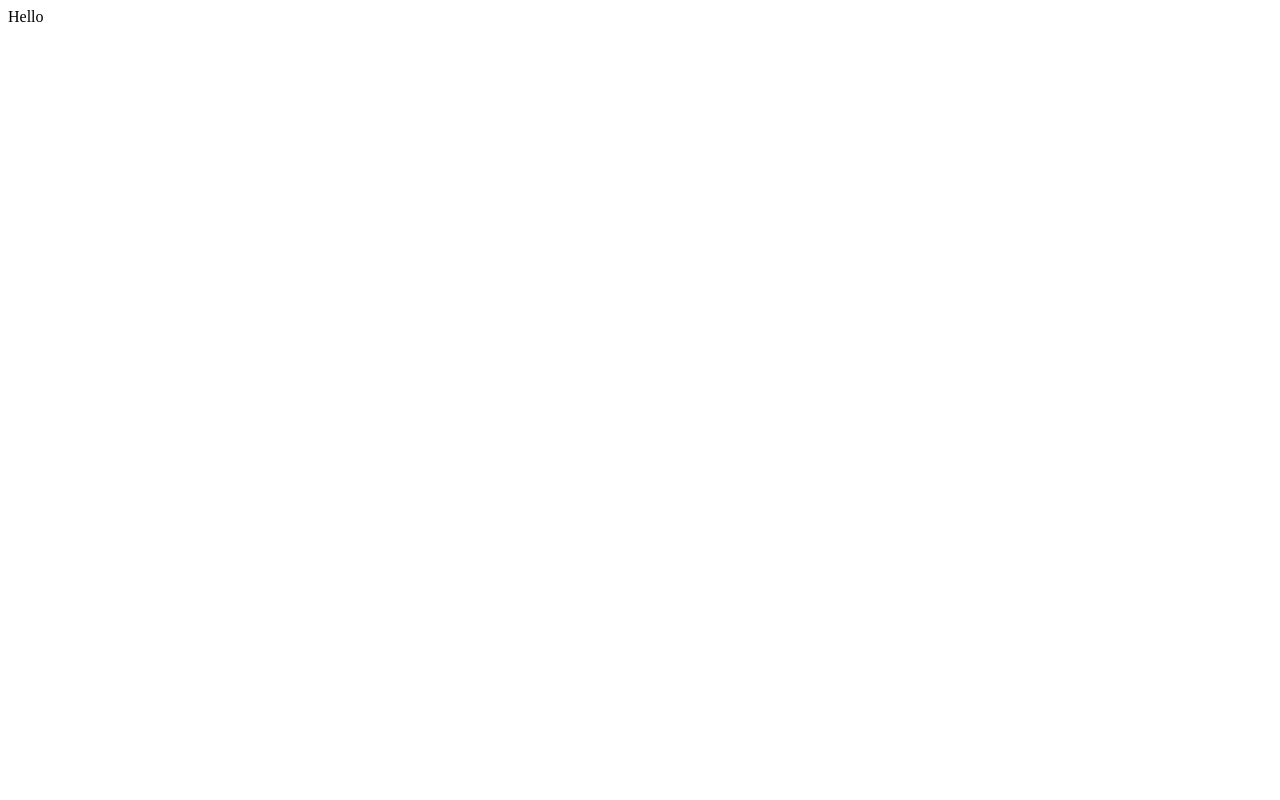
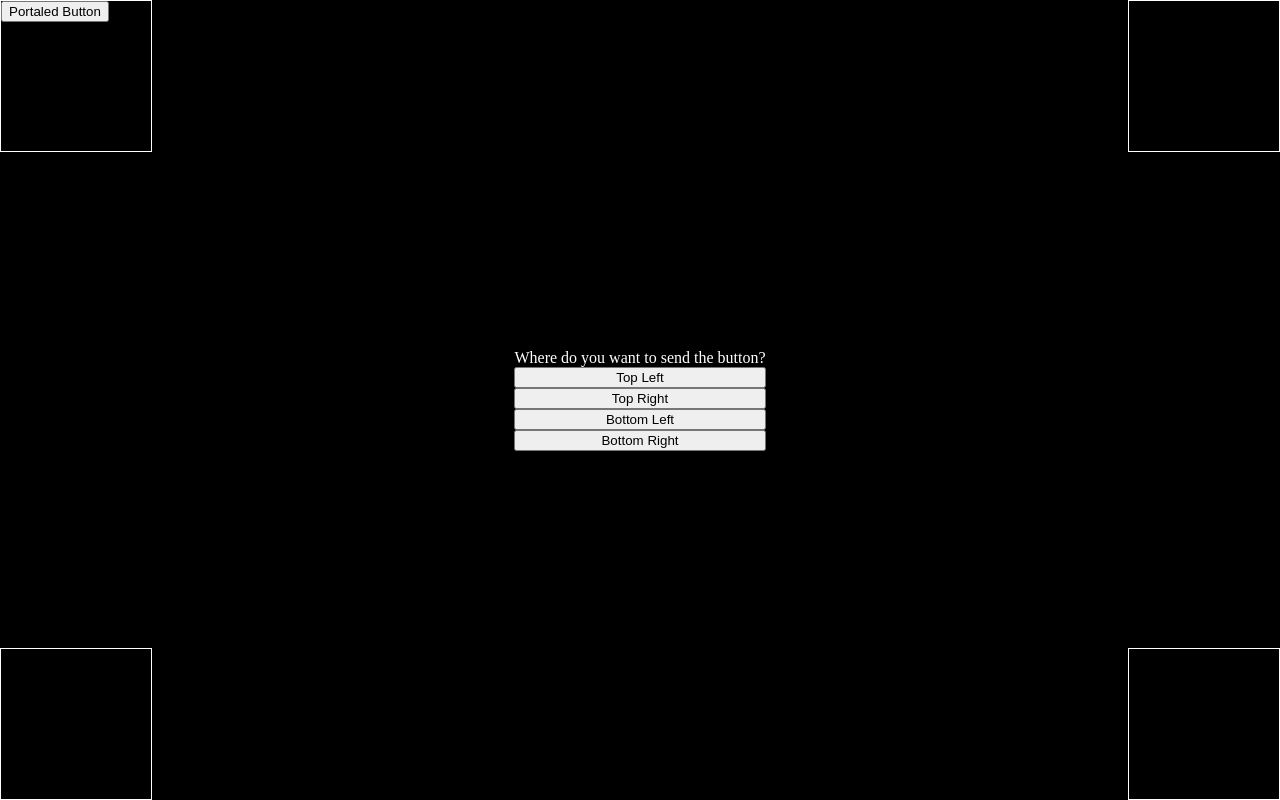
Before and after one commit to ronak-lm/lit-portal, a website built with Vite: page index.html in a window 1280 px wide. Built offline with nearby package versions, Linux system fonts and the light colour scheme.

Commit message:
add dynamic portaling + update readme

```diff
--- a/index.html
+++ b/index.html
@@ -1,13 +1,12 @@
 <!DOCTYPE html>
-<html lang="en">
+<html lang="en" style="width: 100%; height: 100%">
   <head>
     <meta charset="UTF-8" />
     <meta name="viewport" content="width=device-width, initial-scale=1.0" />
     <title>Lit Portal</title>
-    <script type="module" src="/src/index.ts"></script>
+    <script type="module" src="/src/demo.ts"></script>
   </head>
-  <body>
-    <lit-portal to="portal-root" body="Hello"></lit-portal>
-    <div id="portal-root"></div>
+  <body style="width: 100%; height: 100%; margin: 0">
+    <demo-page />
   </body>
 </html>
--- a/package.json
+++ b/package.json
@@ -1,7 +1,7 @@
 {
   "name": "lit-portal",
   "author": "Ronak Manglani <ronak_lm@outlook.com>",
-  "version": "1.0.2",
+  "version": "1.0.3",
   "type": "module",
   "scripts": {
     "dev": "vite",
--- /dev/null
+++ b/src/demo.ts
@@ -0,0 +1,70 @@
+import { LitElement, html } from "lit";
+import { customElement, state } from "lit/decorators.js";
+
+import "./lit-portal.js";
+
+@customElement("demo-page")
+export class DemoPage extends LitElement {
+  @state()
+  location = "top-left";
+
+  render() {
+    return html`
+      <div
+        style="display: flex; align-items: center; justify-content: center; postion: relative; width: 100%; height: 100%; background: black; color: white;"
+      >
+        <!-- Destinations -->
+        <div
+          id="top-left"
+          style="position: absolute; top: 0; left: 0; width: 150px; height: 150px; border: 1px solid white;"
+        ></div>
+        <div
+          id="top-right"
+          style="position: absolute; top: 0; right: 0; width: 150px; height: 150px; border: 1px solid white;"
+        ></div>
+        <div
+          id="bottom-right"
+          style="position: absolute; bottom: 0; right: 0; width: 150px; height: 150px; border: 1px solid white;"
+        ></div>
+        <div
+          id="bottom-left"
+          style="position: absolute; bottom: 0; left: 0; width: 150px; height: 150px; border: 1px solid white;"
+        ></div>
+
+        <!-- Control Panel -->
+        <div id="main" style="display: flex; flex-direction: column;">
+          Where do you want to send the button?
+          <button @click=${() => (this.location = "top-left")}>Top Left</button>
+          <button @click=${() => (this.location = "top-right")}>Top Right</button>
+          <button @click=${() => (this.location = "bottom-left")}>Bottom Left</button>
+          <button @click=${() => (this.location = "bottom-right")}>Bottom Right</button>
+        </div>
+
+        <!-- The Portal Component -->
+        <lit-portal to=${this.location} .body=${html`<test-btn></test-btn>`}></lit-portal>
+      </div>
+    `;
+  }
+
+  // Disabling the shadow root
+  protected createRenderRoot(): Element | ShadowRoot {
+    return this;
+  }
+}
+
+@customElement("test-btn")
+export class TestBtn extends LitElement {
+  connectedCallback() {
+    super.connectedCallback();
+    console.log("<test-btn/> Connected");
+  }
+
+  disconnectedCallback() {
+    super.disconnectedCallback();
+    console.log("<test-btn/> Disconnected");
+  }
+
+  render() {
+    return html`<button>Portaled Button</button>`;
+  }
+}
--- a/src/lit-portal.ts
+++ b/src/lit-portal.ts
@@ -3,22 +3,20 @@ import { customElement, property, state } from "lit/decorators.js";
 
 @customElement("lit-portal")
 export class LitPortal extends LitElement {
-  @property()
-  to?: string;
+  // 1 - PROPERTIES & STATE
 
-  @property()
-  containerClass = "";
+  @property() to?: string;
+  @property() containerClass?: string;
+  @property() body = html``;
 
-  @property()
-  body = html``;
+  @state() uniqueID = `lit-portal-${Math.random().toString(36).substring(2)}`;
 
-  @state()
-  uniqueID = `lit-portal-${Math.random().toString(36).substring(2)}`;
+  // 2 - HELPERS
 
-  // Returns the element to which the body should be "portaled"
-  getDestination() {
+  // Returns the element to which the body should be "portal-ed"
+  private getOrCreateDestination() {
     let destination: HTMLElement | null = null;
-    if (this.to === undefined || this.to === null || this.to === "") {
+    if (typeof this.to !== "string" || this.to === "") {
       destination = document.body; // If no destination is specified, render in the document body
     } else {
       destination = document.getElementById(this.to); // Find the destination
@@ -31,8 +29,8 @@ export class LitPortal extends LitElement {
     return destination;
   }
 
-  // Returns the unique div inside the destination to which the body should be rendered
-  getContainer() {
+  // Returns the unique div inside the destination within which the body should be rendered
+  private getOrCreateContainer() {
     // Return the container if it already exists
     let container = document.getElementById(this.uniqueID);
     if (container) return container;
@@ -41,23 +39,37 @@ export class LitPortal extends LitElement {
     container = document.createElement("div");
     container.id = this.uniqueID;
     container.className = "lit-portal__container";
-    if (this.containerClass !== "") {
+    if (this.containerClass === undefined || this.containerClass === "") {
       container.className += ` ${this.containerClass}`;
     }
-    this.getDestination().appendChild(container);
+    this.getOrCreateDestination().appendChild(container);
     return container;
   }
 
-  // Render the body into the container
-  render() {
-    render(this.body, this.getContainer());
-    return;
+  private removeContainer() {
+    document.getElementById(this.uniqueID)?.remove();
   }
 
-  // Remove the container when the element is disconnected
+  // 3 - LIFECYCLE METHODS
+
+  // Whenever "to" changes, remove the old body and render it in the new destination
+  updated(changedProperties: Map<string, unknown>) {
+    super.updated(changedProperties);
+    if (changedProperties.has("to")) {
+      this.removeContainer();
+      render(this.body, this.getOrCreateContainer());
+    }
+  }
+
+  // Remove the container when the element is unmounted
   disconnectedCallback() {
-    this.getContainer().remove();
+    this.removeContainer();
     super.disconnectedCallback();
+  }
+
+  // Render function returns nothing since we don't want to render anything inline
+  render() {
+    return;
   }
 }
 
```
Also changed, not shown: README.md, docs/event-listener.png (added), 1 other file.
